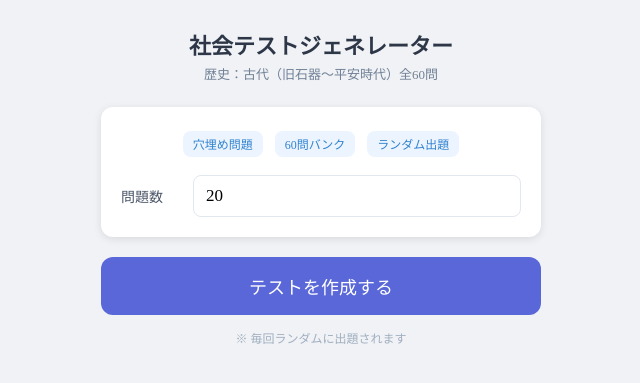
After one commit to xtrmkk/kanji-quiz, a Flask app: page /shakai in a window 1280 px wide. The commit adds this page. Shown: the top 383 px of the page, without its empty margins (319-959 px from the left). Run offline with Flask 3, Linux system fonts and the light colour scheme.

Commit message:
社会テストジェネレーター追加（歴史：古代 全60問）
- templates/shakai.html: 旧石器〜平安時代60問をバンクに持つスタンドアロンHTML
- app.py: /shakai ルート追加
- templates/index.html: 社会テストへのリンクボタン追加
- .gitignore: *.html → quiz_final.htmlのみ除外に変更してテンプレートを追跡対象に

Co-Authored-By: Claude Sonnet 4.6 <noreply@anthropic.com>

```diff
--- a/app.py
+++ b/app.py
@@ -9,6 +9,11 @@ app = Flask(__name__)
 @app.route('/')
 def index():
     return render_template('index.html')
+
+
+@app.route('/shakai')
+def shakai():
+    return render_template('shakai.html')
 
 
 @app.route('/generate', methods=['POST'])
--- /dev/null
+++ b/templates/shakai.html
@@ -0,0 +1,177 @@
+<!DOCTYPE html>
+<html lang="ja">
+<head>
+<meta charset="UTF-8">
+<meta name="viewport" content="width=device-width,initial-scale=1">
+<title>社会テスト（古代）</title>
+<style>
+*{box-sizing:border-box;margin:0;padding:0}
+body{font-family:'Hiragino Mincho Pro','Yu Mincho',serif;background:#f0f2f5}
+
+/* ── 操作画面 ── */
+.ctrl{max-width:480px;margin:0 auto;padding:28px 20px;text-align:center}
+.app-title{font-size:22px;font-weight:bold;color:#2d3748;margin-bottom:4px}
+.app-sub{font-size:13px;color:#718096;margin-bottom:24px}
+.card{background:#fff;border-radius:12px;padding:20px;box-shadow:0 2px 8px rgba(0,0,0,.1);margin-bottom:16px}
+.row{display:flex;align-items:center;gap:12px;margin-bottom:10px}
+.row:last-child{margin-bottom:0}
+label{font-size:14px;color:#4a5568;white-space:nowrap;min-width:60px;text-align:left}
+input[type=number]{flex:1;padding:10px 12px;border:1.5px solid #e2e8f0;border-radius:8px;font-size:17px;font-family:inherit}
+.btn{width:100%;padding:16px;background:#5a67d8;color:#fff;border:none;border-radius:12px;font-size:18px;font-family:inherit;cursor:pointer;transition:background .2s;margin-top:4px}
+.btn:active{background:#4c51bf}
+.badge{display:inline-block;background:#ebf4ff;color:#3182ce;border-radius:8px;padding:4px 10px;font-size:12px;margin:4px}
+.info{font-size:12px;color:#a0aec0;margin-top:14px}
+
+/* ── テストシート ── */
+#sheet{display:none;padding:12px;background:#fff;min-height:100vh}
+.sh-head{display:flex;justify-content:space-between;align-items:flex-end;border-bottom:2px solid #222;padding-bottom:5px;margin-bottom:10px}
+.sh-title{font-size:15px;font-weight:bold}
+.sh-meta{font-size:11px}
+.q-grid{display:grid;grid-template-columns:1fr 1fr;gap:2px 14px}
+.q-box{padding:5px 2px;border-bottom:1px dotted #bbb}
+.q-text{font-size:9.5px;line-height:1.45;color:#111}
+.q-num{font-weight:bold;font-size:9.5px}
+.q-ans{margin-top:3px;display:flex;flex-wrap:wrap;gap:2px 10px}
+.ans-item{font-size:9px;display:flex;align-items:baseline;gap:2px;white-space:nowrap}
+.ans-line{display:inline-block;width:72px;border-bottom:1px solid #333;height:12px}
+.sheet-btns{margin-top:14px;display:flex;gap:10px}
+.pbtn{padding:10px 22px;background:#48bb78;color:#fff;border:none;border-radius:8px;font-size:16px;font-family:inherit;cursor:pointer}
+.bbtn{padding:10px 22px;background:#718096;color:#fff;border:none;border-radius:8px;font-size:16px;font-family:inherit;cursor:pointer}
+
+@media print{
+  .ctrl,.sheet-btns{display:none!important}
+  #sheet{display:block!important;padding:0;background:#fff}
+  body{background:#fff}
+  @page{size:A4;margin:12mm 10mm}
+  .q-grid{font-size:9pt}
+  .q-box{page-break-inside:avoid}
+}
+</style>
+</head>
+<body>
+
+<div class="ctrl" id="ctrl">
+  <div class="app-title">社会テストジェネレーター</div>
+  <div class="app-sub">歴史：古代（旧石器〜平安時代）全60問</div>
+  <div class="card">
+    <div>
+      <span class="badge">穴埋め問題</span>
+      <span class="badge">60問バンク</span>
+      <span class="badge">ランダム出題</span>
+    </div>
+    <div style="margin-top:14px">
+      <div class="row">
+        <label>問題数</label>
+        <input type="number" id="cnt" value="20" min="5" max="60">
+      </div>
+    </div>
+  </div>
+  <button class="btn" onclick="generate()">テストを作成する</button>
+  <div class="info">※ 毎回ランダムに出題されます</div>
+</div>
+
+<div id="sheet">
+  <div class="sh-head">
+    <span class="sh-title">社会テスト（歴史：古代）</span>
+    <span class="sh-meta">名前：＿＿＿＿＿＿　組：＿＿　番：＿＿　点：＿＿＿</span>
+  </div>
+  <div class="q-grid" id="qc"></div>
+  <div class="sheet-btns">
+    <button class="pbtn" onclick="window.print()">印刷する</button>
+    <button class="bbtn" onclick="back()">戻る</button>
+  </div>
+</div>
+
+<script>
+const Q=[
+{n:310,t:"旧石器時代の遺跡で、打製石器が発見された（①）が群馬県で発見され、日本に旧石器時代の人々が住んでいたことが証明されました。",a:["岩宿遺跡"]},
+{n:311,t:"縄文時代：石を磨いてつくった（①）・縄目模様がついた（②）・地面を掘り下げた（③）・土でつくった人形（④）。",a:["磨製石器","縄文土器","竪穴住居","土偶"]},
+{n:312,t:"食べ物の残りかすを捨てた場所を（①）といいます。東京都の（②）が1877年に発掘されました。青森県の（③）は縄文時代の大規模な集落跡です。",a:["貝塚","大森貝塚","三内丸山遺跡"]},
+{n:313,t:"弥生時代、大陸から（①）が伝わりました。稲を刈る（②）が使われ、収穫した米を蓄える（③）がつくられました。",a:["稲作","石包丁","高床倉庫"]},
+{n:314,t:"弥生時代に使われた（①）は縄文土器より薄くてかたい特徴があります。また、祭りの道具として（②）が使われました。",a:["弥生土器","銅鐸"]},
+{n:315,t:"弥生時代の遺跡として、静岡県の（①）遺跡や佐賀県の（②）遺跡が有名です。",a:["登呂","吉野ヶ里"]},
+{n:316,t:"1784年、福岡県の（①）で「漢委奴国王」と刻まれた（②）が発見されました。これは中国の皇帝から日本の王に贈られたものです。",a:["志賀島","金印"]},
+{n:317,t:"3世紀ごろ、日本にあった（①）という国を、（②）という女王が治めていました。（②）は中国の魏に使いを送り、「親魏倭王」の称号を授けられました。",a:["邪馬台国","卑弥呼"]},
+{n:318,t:"古墳時代の代表的な墓を（①）といいます。大阪府の（②）は世界最大級です。埼玉県の（③）から銘文の刻まれた鉄剣が出土しました。古墳のまわりに並べた素焼きを（④）といいます。",a:["前方後円墳","大仙古墳","稲荷山古墳","埴輪"]},
+{n:319,t:"5世紀ごろ朝鮮半島から移り住んだ（①）が（②）・（③）・（④）・（⑤）などを日本に伝えました。",a:["渡来人","儒教","仏教","漢字","須恵器"]},
+{n:320,t:"4世紀中ごろ大和地方の豪族が連合してつくった（①）が東北地方南部まで支配しました。氏や姓などで豪族を支配したこの制度を（②）といいます。",a:["大和政権","氏姓制度"]},
+{n:321,t:"593年に（①）天皇の摂政となった（②）は、（③）の協力を得て、（④）を中心とする国づくりをめざし政治を進めました。",a:["推古","聖徳太子（厩戸皇子）","蘇我馬子","天皇"]},
+{n:322,t:"聖徳太子は603年に能力重視の（①）を定め、604年に役人の心構えを示す（②）を定めました。",a:["冠位十二階","十七条の憲法"]},
+{n:323,t:"聖徳太子は607年に（①）を（②）として中国に送り、進んだ文化の取り入れをはかりました。",a:["小野妹子","遣隋使"]},
+{n:324,t:"聖徳太子が斑鳩（奈良県）につくった（①）は現存する世界最古の木造建築物です。この時代の文化を（②）といいます。",a:["法隆寺","飛鳥文化"]},
+{n:325,t:"645年、のちに天智天皇となる（①）は（②）と協力して蘇我氏を倒し、（③）を行いました。",a:["中大兄皇子","中臣鎌足","大化の改新"]},
+{n:326,t:"大化の改新では土地と人々を国のものとする（①）を原則とし、（②）を定めて人々に（③）を貸しあたえる代わりに税を負担させました。",a:["公地公民","班田収授法","口分田"]},
+{n:327,t:"大化の改新では全国を国・郡・里に分け、中央の貴族を（　）に任命して国を治めさせ、地方の豪族を郡司に任命しました。",a:["国司"]},
+{n:328,t:"5世紀ごろ朝鮮半島にあった3つの国：北（①）・東（②）・南西（③）を答えなさい。",a:["高句麗","新羅","百済"]},
+{n:329,t:"663年、（①）で唐・新羅の連合軍に敗れました。その後、皇子は北九州に（②）を置き、近江大津に都を移し（③）天皇として即位しました。",a:["白村江の戦い","大宰府","天智"]},
+{n:330,t:"天智天皇の死後672年に（①）が起き、勝利した大海人皇子は（②）天皇として即位しました。その妻はのちの（③）天皇で、694年に藤原京へ都を移しました。",a:["壬申の乱","天武","持統"]},
+{n:331,t:"7世紀末、日本最古の貨幣といわれる（①）がつくられました。708年、武蔵国の銅を使って（②）がつくられました。",a:["富本銭","和同開珎"]},
+{n:332,t:"701年、（①）と刑部親王が中心となり、唐の律令にならって（②）を制定しました。",a:["藤原不比等","大宝律令"]},
+{n:333,t:"律令制の税：収穫した稲の3％を納める（①）・都で10日間働く代わりに布を納める（②）・地方の特産物を納める（③）。",a:["租","庸","調"]},
+{n:334,t:"北九州を守る兵士を（①）といいます。国司の命令で1年に60日以内働くことを（②）といいます。",a:["防人","雑徭"]},
+{n:335,t:"630年から始まった（①）として中国に渡った（②）は、中国の皇帝に仕え高い位についたが帰国できずに亡くなりました。",a:["遣唐使","阿倍仲麻呂"]},
+{n:336,t:"（①）天皇は、710年に都を（②）に移しました。",a:["元明","平城京"]},
+{n:337,t:"現在の（①）市に設けられた平城京は、唐の都（②）を手本としてつくられました。",a:["奈良","長安"]},
+{n:338,t:"奈良時代のころに使われていた、文字が書かれた木の札を何といいますか。",a:["木簡"]},
+{n:339,t:"723年に（①）が出され田畑の開墾が促進されました。743年に（②）が出され開墾した土地の私有が認められ、このような私有地を（③）といいます。",a:["三世一身の法","墾田永年私財法","荘園"]},
+{n:340,t:"（①）天皇は741年、全国に（②）・（③）をつくる命令を出し、総本山として都に（④）を置きました。",a:["聖武","国分寺","国分尼寺","東大寺"]},
+{n:341,t:"悲田院や施薬院をつくり、貧しい人々を救ったといわれる聖武天皇の皇后はだれですか。",a:["光明皇后（光明子）"]},
+{n:342,t:"奈良時代に民衆に仏教を広め、橋をつくるなどの社会事業にも従事した僧はだれですか。",a:["行基"]},
+{n:343,t:"①奈良時代、苦難の末に唐から来日した高僧はだれですか。②①の人物が奈良につくった寺院を答えなさい。",a:["鑑真","唐招提寺"]},
+{n:344,t:"唐の影響を受けた奈良時代の仏教文化を（①）文化といいます。聖武天皇の遺品が納められた（②）は、三角形の材木をくみ上げる（③）造が特徴です。",a:["天平","正倉院","校倉"]},
+{n:345,t:"712年に太安万侶が（①）を、720年に舎人親王が（②）をつくりました。各地の地理や特産物を記した（③）もつくられました。",a:["古事記","日本書紀","風土記"]},
+{n:346,t:"奈良時代の日本最古の歌集（①）がつくられました。（①）には山上憶良の『（②）』が収められています。",a:["万葉集","貧窮問答歌"]},
+{n:347,t:"（①）天皇は律令政治を立て直すため、794年に都を（②）に移しました。",a:["桓武","平安京"]},
+{n:348,t:"平安時代の初め、（①）に任じられた（②）が東北地方の蝦夷と戦いました。",a:["征夷大将軍","坂上田村麻呂"]},
+{n:349,t:"805年に唐から帰国した（①）は（②）を開き、平安京の北東の（③）を総本山としました。",a:["最澄","天台宗","比叡山延暦寺"]},
+{n:350,t:"806年に唐から帰国した（①）は（②）を開き、紀伊国（和歌山県）の（③）を総本山としました。",a:["空海","真言宗","高野山金剛峯寺"]},
+{n:351,t:"①幼い天皇・女性の天皇に代わって政治をとり行う地位を何といいますか。②成人した男性の天皇に代わって政治を進める地位を何といいますか。",a:["摂政","関白"]},
+{n:352,t:"藤原氏が一族で高位高官を独占した政治を（①）政治といいます。866年、（②）が皇族以外で初めて摂政につきました。",a:["摂関","藤原良房"]},
+{n:353,t:"（①）は唐の衰えを理由に天皇に（②）の中止を進言し、894年に（②）は中止されました。",a:["菅原道真","遣唐使"]},
+{n:354,t:"935年、（①）は自ら「新皇」と名乗り朝廷に大規模な反乱を起こしました。この（①）の乱といいます。",a:["平将門"]},
+{n:355,t:"939年、（①）は大宰府を攻撃し都へ向けて軍を進めました。この（①）の乱といいます。",a:["藤原純友"]},
+{n:356,t:"①11世紀初めに摂政・太政大臣となり「この世をば 我が世とぞ思ふ…」という歌をよんだ人物は誰ですか。②①の息子で藤原氏の全盛期を受け継いだ人物は誰ですか。",a:["藤原道長","藤原頼通"]},
+{n:357,t:"平安時代中ごろ、有力な貴族は荘園を広げ特別な権利を持ちました。①税を納めなくてよい権利（①）②荘園への役人の立ち入りを断る権利（②）",a:["不輸の権","不入の権"]},
+{n:358,t:"平安時代に育った日本独自の貴族文化を（①）文化といいます。貴族は（②）造の屋敷に住み、女性たちは（③）という衣装をまといました。",a:["国風","寝殿","十二単"]},
+{n:359,t:"藤原氏の娘に仕えた（①）は、平安時代の貴族社会の様子を『（②）』という物語に著しました。",a:["紫式部","源氏物語"]},
+{n:360,t:"藤原氏の娘に仕えた（①）は、貴族たちの日々の生活を『（②）』という随筆に著しました。",a:["清少納言","枕草子"]},
+{n:361,t:"①平安時代に発達した大和絵と物語を組み合わせた巻物を何といいますか。②「かぐや姫」を題材にした平安時代の物語を何といいますか。③天皇の命令で紀貫之らが編んだ歌集を何といいますか。",a:["絵巻物","竹取物語","古今和歌集"]},
+{n:362,t:"①浄土教を信仰した藤原頼通がつくった建物を何といいますか。②この建物は現在の何市にありますか。",a:["平等院鳳凰堂","宇治市"]},
+{n:363,t:"（①）は1086年に天皇の位を幼い息子にゆずり、上皇として政治を行いました。これを（②）といいます。これにより摂関政治は次第に衰えました。",a:["白河上皇","院政"]},
+{n:364,t:"東北地方では1051年から（①）合戦、1083年から（②）合戦が起こりました。これらの合戦で東日本では（③）氏が力を強めました。",a:["前九年","後三年","源"]},
+{n:365,t:"東北地方で勢力を強めた（①）氏は現在の岩手県の（②）を本拠地として栄えました。（②）につくられた（③）は内外ともに金箔がはられています。",a:["奥州藤原","平泉","中尊寺金色堂"]},
+{n:366,t:"①天皇と上皇の対立から1156年に起こった戦乱は何ですか。②源氏と平氏の対立から1159年に起こった戦乱は何ですか。③①②に勝利し1167年に武士初の太政大臣になった人物は誰ですか。",a:["保元の乱","平治の乱","平清盛"]},
+{n:367,t:"平清盛が信仰したことでも知られ、世界文化遺産に登録されている建物を何といいますか。",a:["厳島神社"]},
+{n:368,t:"平清盛は現在の神戸港にあたる（①）を整備し、中国との（②）をさかんに行いました。中国からは（③）という貨幣が大量に輸入されました。",a:["大輪田泊","日宋貿易","宋銭"]},
+{n:369,t:"1185年、平氏が滅亡した戦いを何といいますか。",a:["壇ノ浦の戦い"]},
+];
+
+const CIRCLES='①②③④⑤';
+
+function shuffle(a){for(let i=a.length-1;i>0;i--){const j=Math.floor(Math.random()*(i+1));[a[i],a[j]]=[a[j],a[i]]}return a}
+
+function generate(){
+  const cnt=Math.min(60,Math.max(5,parseInt(document.getElementById('cnt').value)||20));
+  const sel=shuffle([...Q]).slice(0,cnt);
+  const c=document.getElementById('qc');
+  c.innerHTML='';
+  sel.forEach(q=>{
+    const div=document.createElement('div');
+    div.className='q-box';
+    const ansHtml=q.a.map((v,i)=>
+      `<span class="ans-item">${CIRCLES[i]}<span class="ans-line"></span></span>`
+    ).join('');
+    div.innerHTML=`<div class="q-text"><span class="q-num">Q${q.n}　</span>${q.t}</div><div class="q-ans">${ansHtml}</div>`;
+    c.appendChild(div);
+  });
+  document.getElementById('ctrl').style.display='none';
+  document.getElementById('sheet').style.display='block';
+}
+
+function back(){
+  document.getElementById('ctrl').style.display='block';
+  document.getElementById('sheet').style.display='none';
+}
+</script>
+</body>
+</html>
```
Also changed, not shown: templates/index.html (+7 -0 lines), 1 other file.
